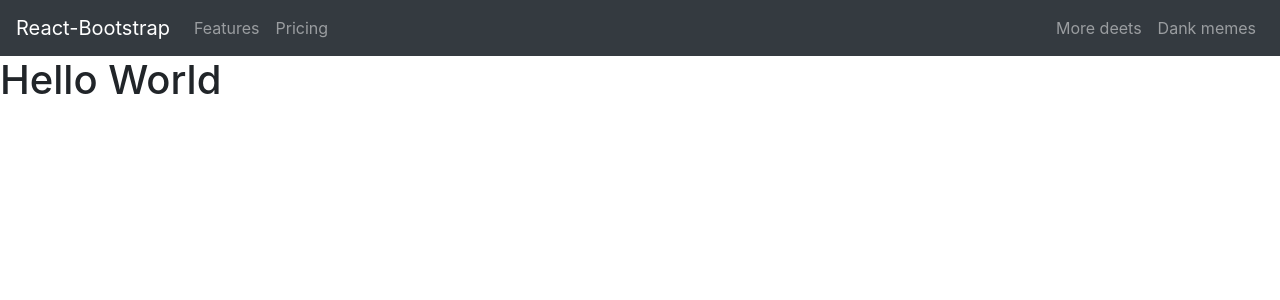
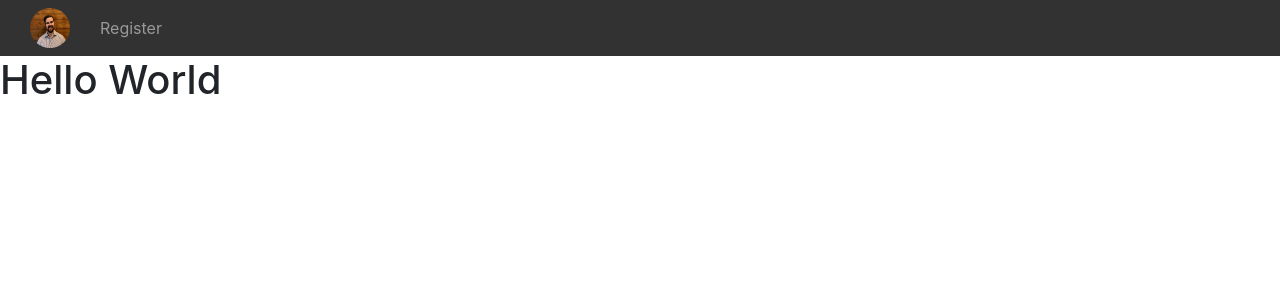
Before and after one commit to CoreyJamesLynch/Portfolio, a React (Create React App) app: page / in a window 1280 px wide. Shown: the top 300 px of the page. Built offline with nearby package versions, Linux system fonts and the light colour scheme.

Commit message:
Add CoreysFace to navbarComponent

```diff
--- a/src/Components/mainStyles.js
+++ b/src/Components/mainStyles.js
@@ -0,0 +1,53 @@
+import styled from 'styled-components';
+
+const MainNavigation = styled.nav`
+  align-items: center;
+  background-color: #323232;
+  display: flex;
+  flex-flow: row nowrap;
+  height: 56px;
+  padding: 0 30px;
+`;
+
+const NavImg = styled.img`
+  height: 40px;
+  width: 40px;
+  border-radius: 25px;
+  margin: auto;
+`;
+
+const MainNavigationLogoLink = styled.a`
+  display: flex;
+  height: 100%;
+  margin-right: 20px;
+  transition: opacity 0.2s ease;
+  &:hover {
+    cursor: pointer;
+    opacity: 0.6;
+  }
+`;
+
+const MainNavigationLink = styled.a`
+  align-items: center;
+  color: #999999;
+  display: flex;
+  flex-flow: row nowrap;
+  height: 100%;
+  padding: 0 10px;
+  text-decoration: none;
+  &:hover {
+    color: #dddddd;
+  }
+`;
+
+const MainNavigationItem = styled.div`
+  height: 100%;
+`;
+
+export default MainNavigation;
+export {
+  NavImg,
+  MainNavigationLogoLink,
+  MainNavigationLink,
+  MainNavigationItem,
+};
--- a/src/Components/navbarComponent.js
+++ b/src/Components/navbarComponent.js
@@ -1,24 +1,26 @@
 import React from 'react';
-import { Nav, Navbar } from 'react-bootstrap';
+import CoreysFace from '../Assets/CoreysFace.jpeg';
+import MainNavigation, {
+  MainNavigationLogoLink,
+  MainNavigationLink,
+  MainNavigationItem,
+  NavImg,
+} from './mainStyles';
 
 const NavbarComponent = () => {
   return (
-    <Navbar collapseOnSelect expand="lg" bg="dark" variant="dark">
-      <Navbar.Brand href="#home">React-Bootstrap</Navbar.Brand>
-      <Navbar.Toggle aria-controls="responsive-navbar-nav" />
-      <Navbar.Collapse id="responsive-navbar-nav">
-        <Nav className="mr-auto">
-          <Nav.Link href="#features">Features</Nav.Link>
-          <Nav.Link href="#pricing">Pricing</Nav.Link>
-        </Nav>
-        <Nav>
-          <Nav.Link href="#deets">More deets</Nav.Link>
-          <Nav.Link eventKey={2} href="#memes">
-            Dank memes
-          </Nav.Link>
-        </Nav>
-      </Navbar.Collapse>
-    </Navbar>
+    <>
+      <MainNavigation>
+        <MainNavigationLogoLink href="/">
+          <NavImg src={CoreysFace} alt="Coreys face" />
+        </MainNavigationLogoLink>
+        <MainNavigationItem>
+          <MainNavigationLink href="/form">
+            <span>Register</span>
+          </MainNavigationLink>
+        </MainNavigationItem>
+      </MainNavigation>
+    </>
   );
 };
 
```
Also changed, not shown: src/Assets/CoreysFace.jpeg (added), 1 other file (tests, documents, lock files or other folders).
